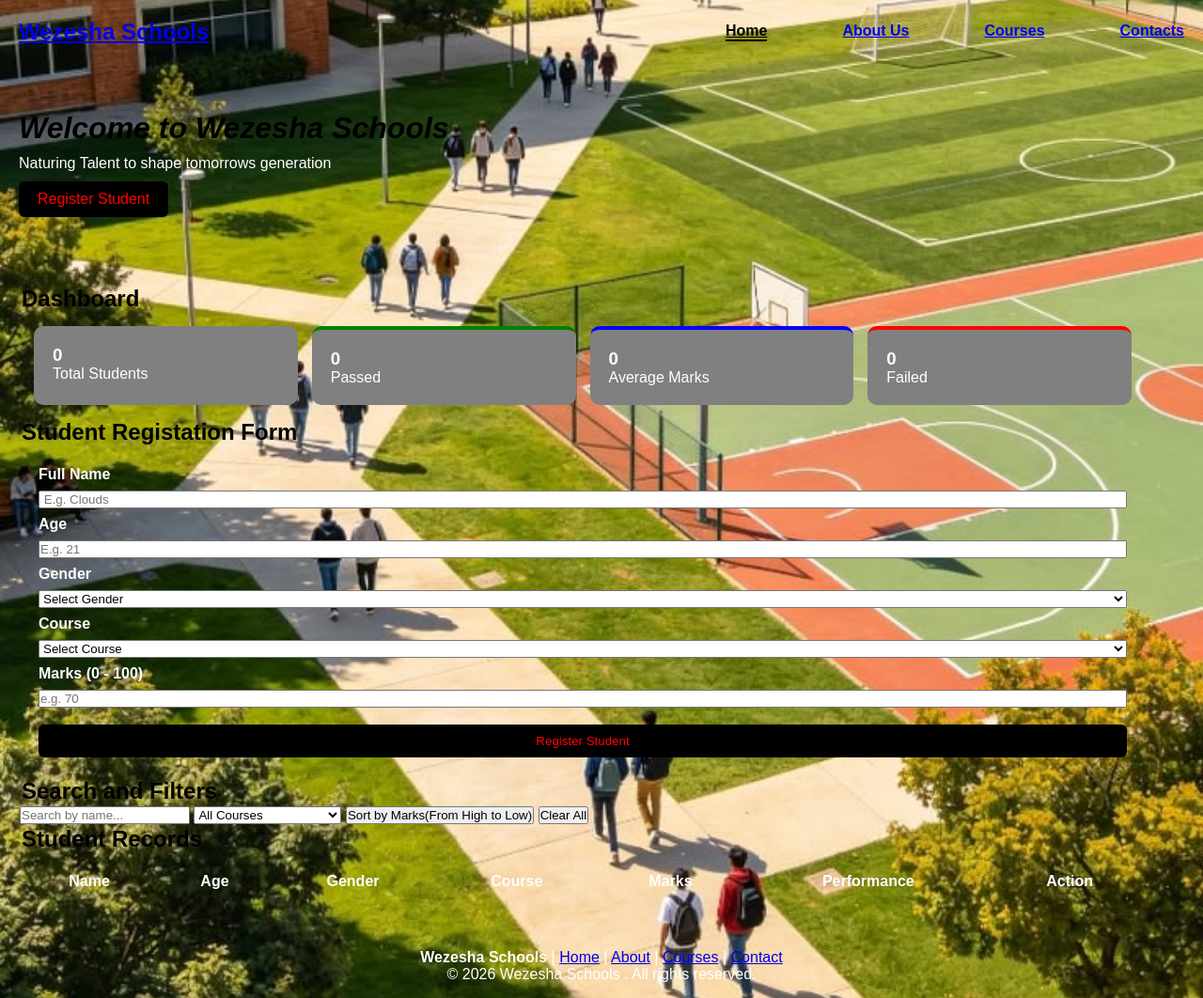
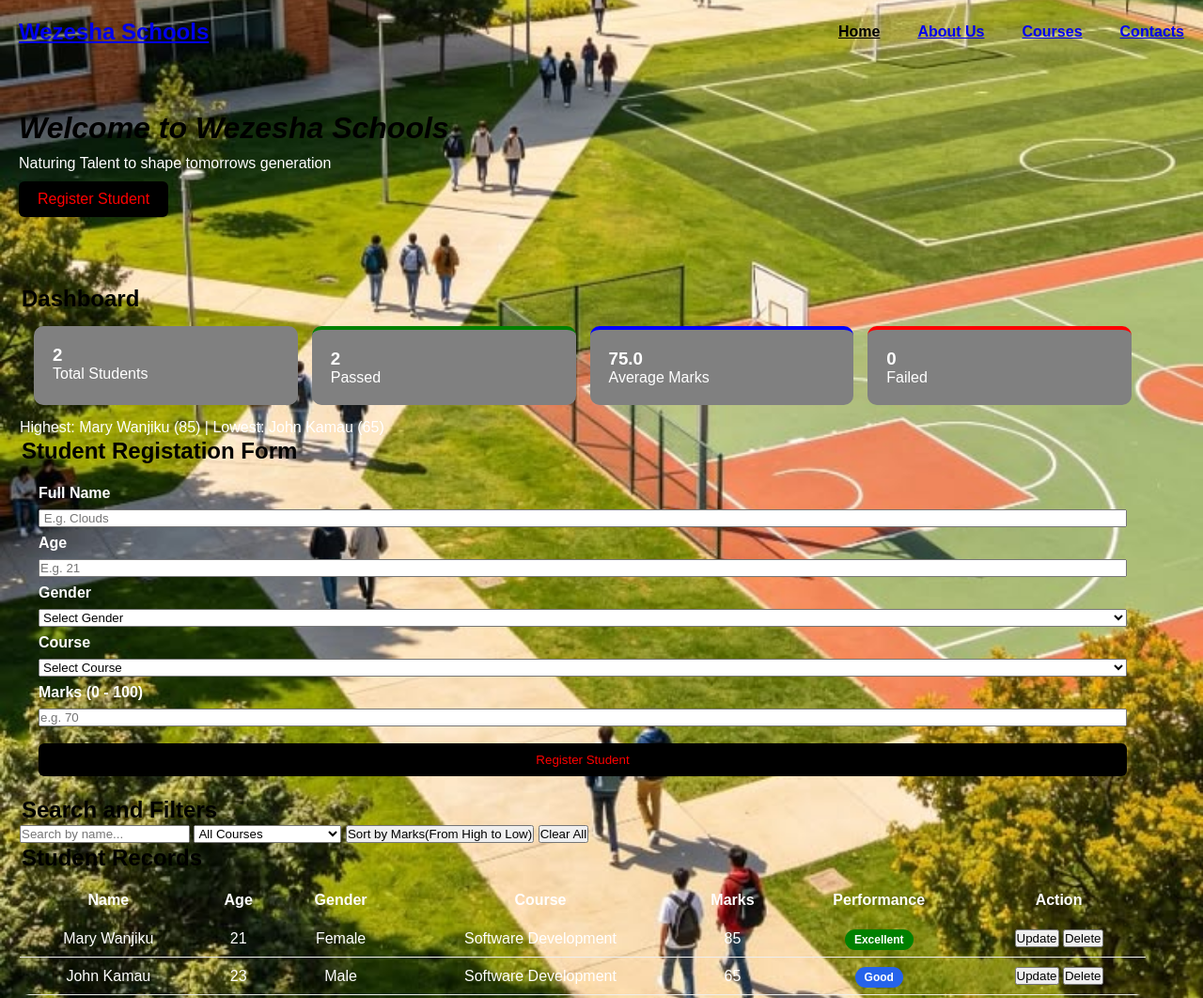
Before and after one commit to clouds-ops/WKassignment, a plain HTML site: page index.html in a window 1280 px wide. Shown: the top 1062 px of the page at 94% size. Drawn offline with Linux system fonts and the light colour scheme.

Commit message:
code change

```diff
--- a/about.html
+++ b/about.html
@@ -96,6 +96,6 @@
 </footer>
 
 
-<script src="jsscript.js"></script>
+<script src="js/script.js"></script>
 </body>
 </html>
--- a/css/style.css
+++ b/css/style.css
@@ -38,11 +38,12 @@ body{
 }
 .navlinks{
     display:flex;
-    gap:80px;
+    text-decoration: none;
+    gap:40px;
 }
 .navlinks > a.active{
     color:black;
-    border-bottom:2px solid black;
+
 }
 .menu-btn{
     display:none;
--- a/index.html
+++ b/index.html
@@ -119,7 +119,7 @@
   <p><b>Wezesha Schools</b> | <a href="index.html">Home</a> | <a href="about.html">About</a> | <a href="courses.html">Courses</a> | <a href="contact.html">Contact</a></p>
   <p>© 2026 Wezesha Schools . All rights reserved.</p>
 </footer>
-<script src="jsscript.js"></script>
+<script src="js/script.js"></script>
 
 </body>
 </html>
```
Also changed, not shown: contact.html (+1 -1 lines).
